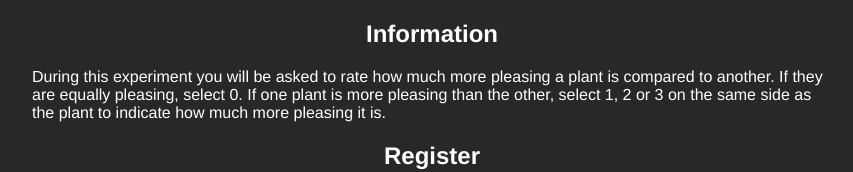
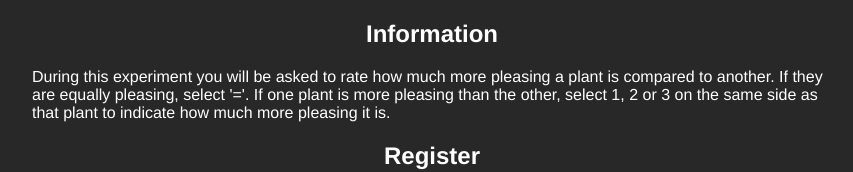
Before and after one commit to Gachapen/lsys-pairwise, a Vue app in the folder front/: page /#/ in a window 1280 px wide. Shown: the top 172 px of the page, without its empty margins (208-1061 px from the left). Built offline with nearby package versions, Linux system fonts and the light colour scheme; no server answers.

Commit message:
[front] Improve 'equal' rating to be more clear

```diff
--- a/front/src/components/ComparisonSlider.vue
+++ b/front/src/components/ComparisonSlider.vue
@@ -48,7 +48,7 @@ export default {
         },
         {
           weight: 1,
-          label: '0',
+          label: '=',
         },
         {
           weight: 1 + (8/3 * 1),
--- a/front/src/components/Register.vue
+++ b/front/src/components/Register.vue
@@ -4,8 +4,8 @@
       h2 Information
       p.
         During this experiment you will be asked to rate how much more pleasing a plant is
-        compared to another. If they are equally pleasing, select 0. If one plant is more
-        pleasing than the other, select 1, 2 or 3 on the same side as the plant to indicate how
+        compared to another. If they are equally pleasing, select '='. If one plant is more
+        pleasing than the other, select 1, 2 or 3 on the same side as that plant to indicate how
         much more pleasing it is.
     section.user-info(v-if='!token')
       h2 Register
--- a/front/src/components/Task.vue
+++ b/front/src/components/Task.vue
@@ -5,7 +5,7 @@
         .video(v-html='videoA')
         .video(v-html='videoB')
       //- comparison-slider.slider.realistic(equal='realistic' more='more realistic' :weight.sync='realistic')
-      comparison-slider.slider.pleasing(equal='pleasing' more='more pleasing' :weight.sync='pleasing' ref='pleasingSlider')
+      comparison-slider.slider.pleasing(equal='(dis)pleasing' more='more pleasing' :weight.sync='pleasing' ref='pleasingSlider')
     .loading(v-else)
       p Loading...
     button.next(v-if='!isLast' @click='next' :disabled='!canContinue') Next
```
